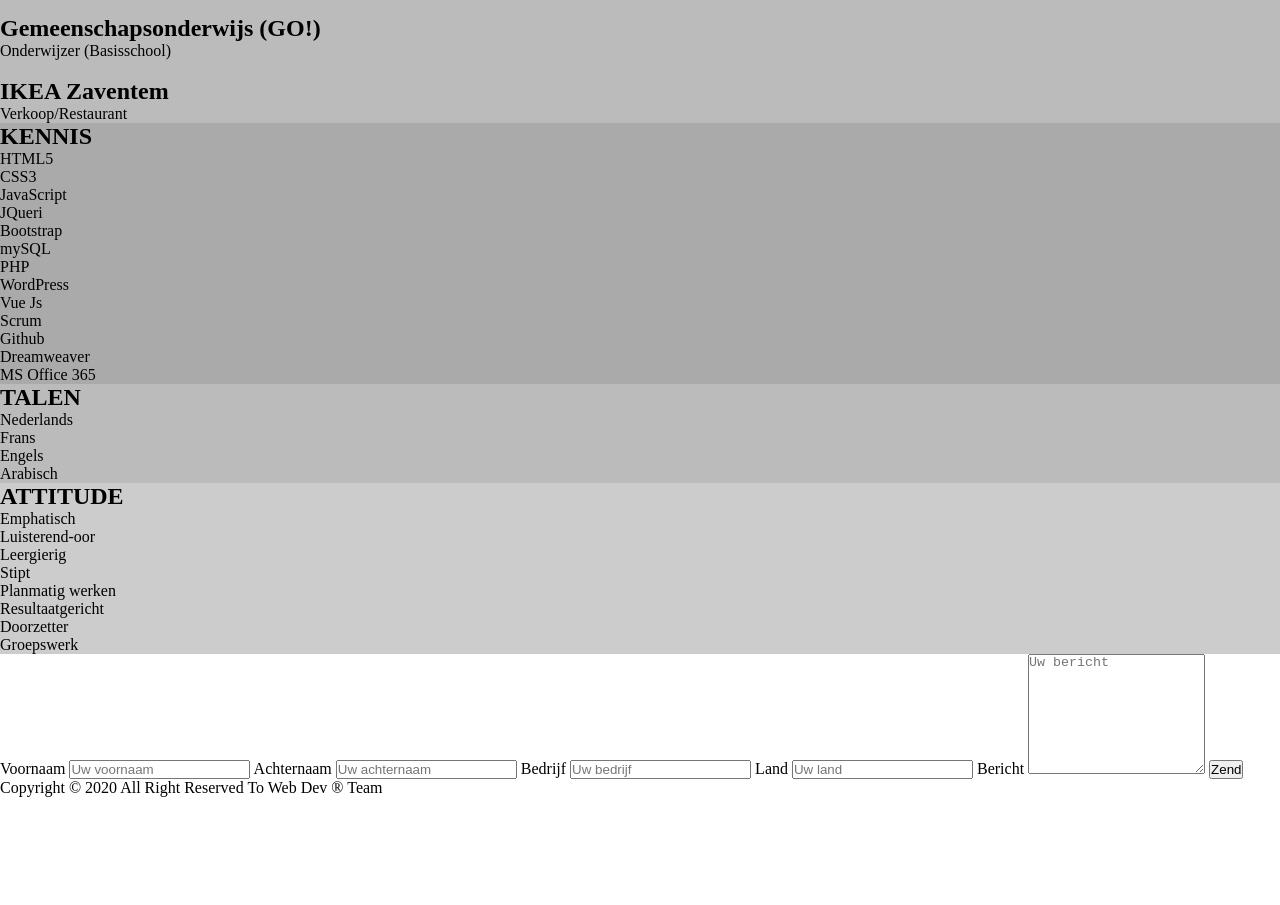
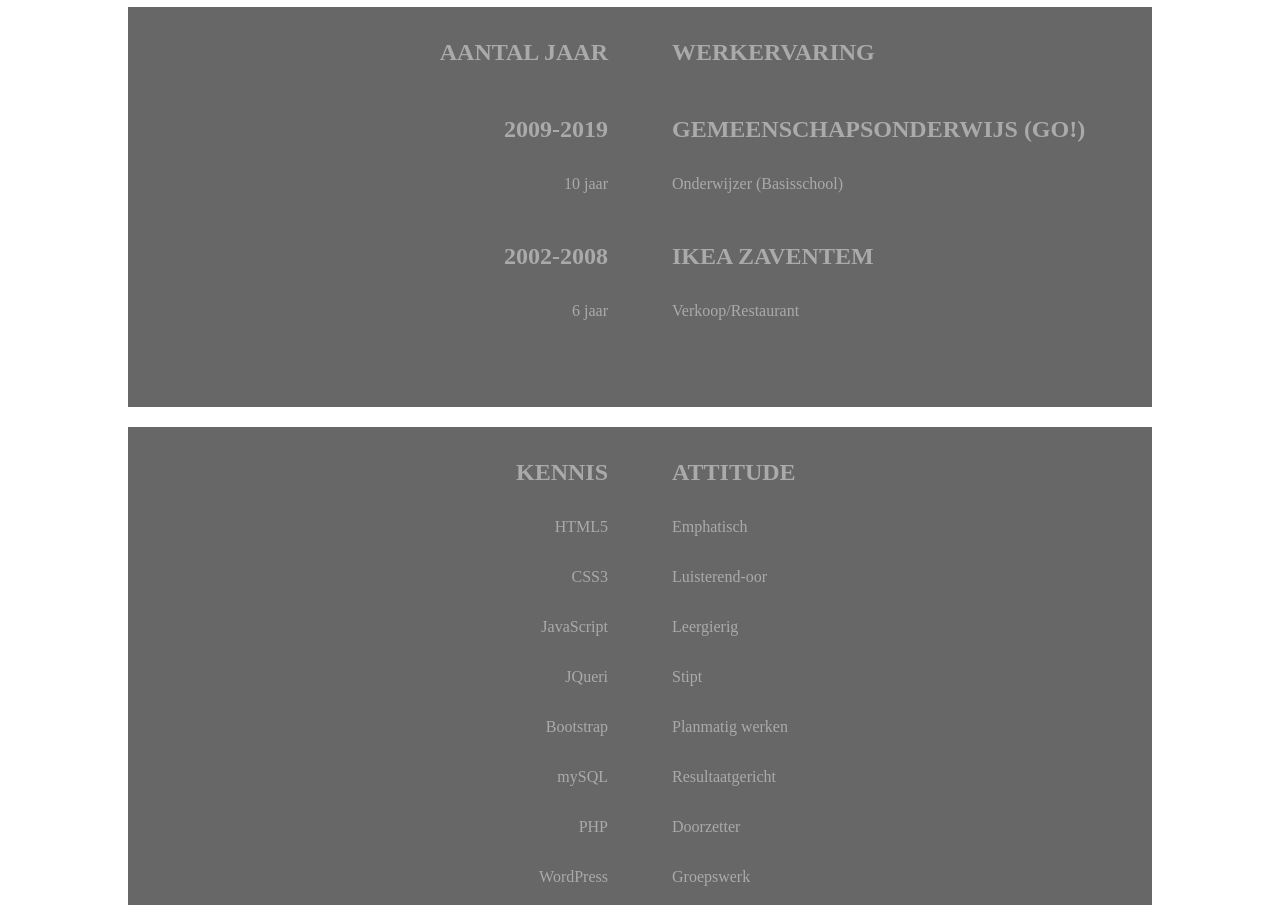
Before and after one commit to BLaura1995/webcv, a plain HTML site: page index.html in a window 1280 px wide. Shown: the part 1066-1971 px from the top of the page. Before the commit the page ends 1863 px from the top, so only its background shows below. Drawn offline with Linux system fonts and the light colour scheme.

Commit message:
Update Laura

```diff
--- a/css/style-laura.css
+++ b/css/style-laura.css
@@ -13,9 +13,90 @@ box-sizing: border-box;
 .navigation{
     background: #DDD;
     color: #676767;
-    text-align: left;
+    text-align: center;
 
 }
+.navigation ul {
+    list-style:none;
+ }
+.navigation li{
+    padding:10px;
+    display: inline-block;
+}
+.container{
+    width:80%;
+    background-color: #676767;
+    margin: 20px auto;
+    color:#aaa;
 
-ul {list-style:none; padding: 0; margin:0}
-ul li{display:inline-block; padding:10px}
+}
+.content{
+    display: grid;
+    grid-template-columns: 2fr 2fr;
+    min-height:400px;
+}
+.content .foto{
+    background-image: url(../img/foto.jpg);
+    background-position: center center;
+    background-size: cover;
+}
+.content .intro{
+text-align: center;
+
+padding-top:1rem;
+
+}
+.content .intro h1 {
+    font-size: 2.5rem;
+    padding:1rem;
+}
+.content .columnleft, .columnright {
+    padding:1rem;
+}
+.content .columnleft{
+    text-align:right;
+}
+.content .columnright{
+    text-align: left;
+}
+.content h2 {
+    padding: 1rem;
+    text-transform: uppercase;
+}
+.content p{
+    padding: 1rem;
+
+}
+.formulier{
+    width: 50%;
+    text-align: center;
+    padding-top: 20px;
+    margin: 0 auto;
+}
+input[type=text], select, textarea {
+    width: 100%;
+    padding: 12px;
+    border: 1px solid #ccc;
+    border-radius: 4px;
+    box-sizing: border-box;
+    margin-top: 6px;
+    margin-bottom: 16px;
+    resize: vertical;
+    }
+
+input[type=submit] {
+    background-color: #4CAF50;
+    color: white;
+    padding: 12px 20px;
+    border: none;
+    border-radius: 4px;
+    cursor: pointer;
+    }
+.footer{
+    text-align: center;
+    padding: 1rem;
+
+}
+.footer span{
+  text-transform: uppercase;
+}
--- a/index.html
+++ b/index.html
@@ -10,7 +10,7 @@
 </head>
 
 
-<body>
+<div>
     <div class="container">
 
     <div class="header">Portfolio</div>
@@ -29,14 +29,20 @@
 
 <div class="container">
     <div class="content">
+        <!-- <h1>Abdelhakim Wahyiane</h1> -->
+        <!-- <img src="./img/foto.jpg" alt="Abdelhakim Wahyiane"> -->
+        <!-- <p>Geboren op 5 augustus 1983, te Leuven</p> -->
+        <div class="foto"></div>
+        <div class="intro">
             <h1>Abdelhakim Wahyiane</h1>
-        <img src="./img/foto.jpg" alt="Abdelhakim Wahyiane">
-        <p>Geboren op 5 augustus 1983, te Leuven</p>
+            <p>Geboren op 5 augustus 1983, te Leuven</p></div>
+<!-- !Zet je contact/pdf van je cv hier bij in! -->
     </div>
 </div>
 
    <div class="container">
-    <div class="row">
+    <div class="content">
+
         <div class="columnleft">
           <h2>ACADEMIEJAAR</h2>
           <br>
@@ -62,9 +68,10 @@
    </div>
 
 
+
         <div class="container">
-    <div class="row">
-        <div class="column left" style="background-color:#aaa;">
+    <div class="content">
+        <div class="columnleft" >
           <h2>AANTAL JAAR</h2>
           <br>
           <h2>2009-2019</h2>
@@ -73,7 +80,7 @@
           <h2>2002-2008</h2>
           <p>6 jaar</p>
         </div>
-        <div class="column right" style="background-color:#bbb;">
+        <div class="columnright">
           <h2>WERKERVARING</h2>
           <br>
           <h2>Gemeenschapsonderwijs (GO!)</h2>
@@ -89,8 +96,8 @@
 
 
 <div class="container">
-    <div class="row"></div>
-        <div class="column" style="background-color:#aaa;">
+   <div class="content">
+       <div class="columnleft">
             <h2>KENNIS</h2>
         <p>HTML5</p>
         <p>CSS3</p>
@@ -104,16 +111,9 @@
         <p>Scrum</p>
         <p>Github</p>
         <p>Dreamweaver</p>
-          <p>MS Office 365</p>
-    </div>
-    <div class="column" style="background-color:#bbb;">
-          <h2>TALEN</h2>
-          <p>Nederlands</p>
-          <p>Frans</p>
-          <p>Engels</p>
-          <p>Arabisch</p>
-     </div>
-        <div class="column" style="background-color:#ccc;">
+        <p>MS Office 365</p></div>
+
+    <div class="columnright" >
         <h2>ATTITUDE</h2>
         <p>Emphatisch</p>
         <p>Luisterend-oor</p>
@@ -123,8 +123,23 @@
         <p>Resultaatgericht</p>
         <p>Doorzetter</p>
         <p>Groepswerk</p>
+
     </div>
 
+
+   </div>
+</div>
+<div class="container">
+   <div class="content">
+       <div class="columnleft"> <h2>TALEN</h2>
+        <p>Nederlands</p>
+        <p>Frans</p>
+        <p>Engels</p>
+        <p>Arabisch</p></div>
+   </div>
+</div>
+
+       <div class="container">
         <div class="formulier">
             <form action="/action_page.php">
               <label for="fname">Voornaam</label>
@@ -147,10 +162,12 @@
         </div>
        </div>
 
+
+
 <div class="container">
 
     <div class="footer">
-        Copyright &copy; 2020 All Right Reserved To Web Dev &reg; Team
+        Copyright &copy; 2020 All Right Reserved To <span>Web Dev &reg;Team</span>
     </div>
 </div>
 
```
Lines whose indentation alone changed are shown as unchanged.
